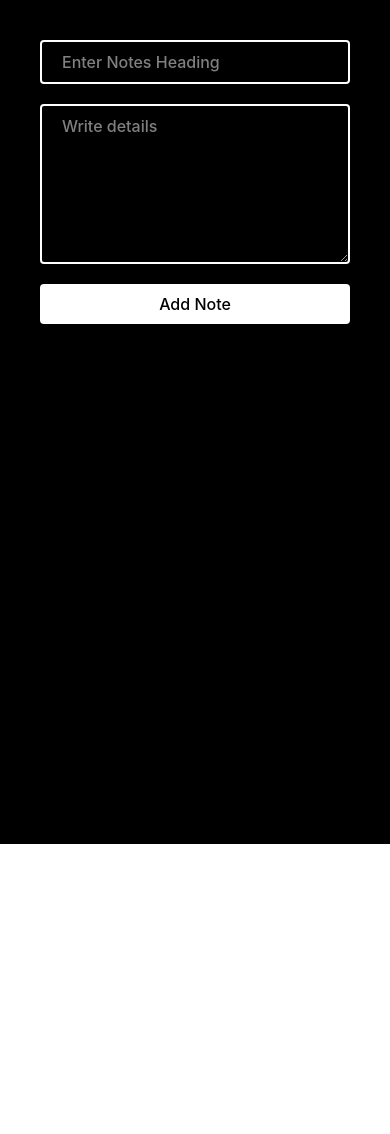
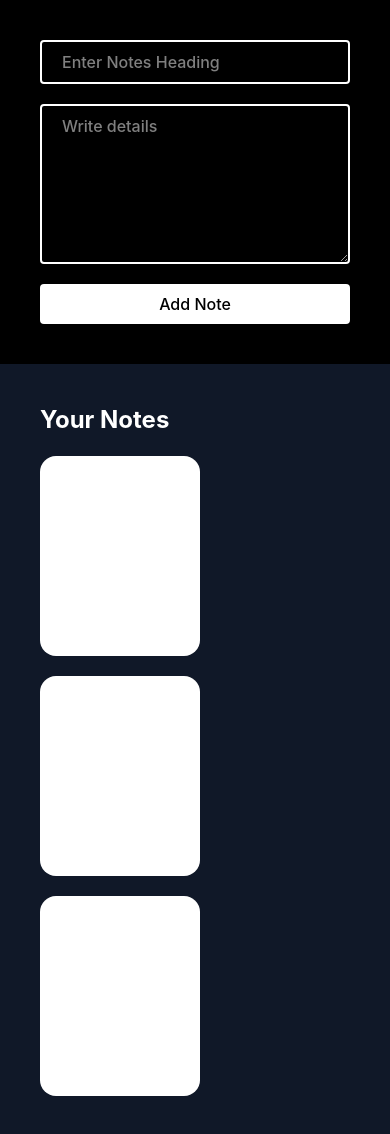
Before and after one commit to AbhijitLaha/React-learning, a React (Vite) app in the folder 13-notes-app/: page / in a window 390 px wide. Before the commit the page ends 844 px from the top, so only its background shows below. Built offline with nearby package versions, Linux system fonts and the light colour scheme.

Commit message:
feat: update layout for notes app with responsive design adjustments

```diff
--- a/13-notes-app/src/App.jsx
+++ b/13-notes-app/src/App.jsx
@@ -8,10 +8,10 @@ const App = () => {
   }
 
   return (
-    <div className="h-screen bg-black text-white">
+    <div className="h-screen lg:flex bg-black text-white">
       <form onSubmit={(e) =>{
         submitHandler(e)
-      }} className="flex justify-between gap-5 flex-col items-start p-10">
+      }} className="flex lg:w-1/2 gap-5 flex-col items-start p-10">
           <input
             type="text"
             placeholder="Enter Notes Heading"
@@ -26,6 +26,16 @@ const App = () => {
             Add Note
           </button>
       </form>
+
+      <div className=" lg:w-1/2 bg-gray-900 p-10">
+        <h1 className="text-2xl font-bold">Your Notes</h1>
+
+        <div className="flex flex-wrap gap-5 mt-5 h-full overflow-auto">
+          <div className="h-50 w-40 rounded-2xl bg-white"></div>
+          <div className="h-50 w-40 rounded-2xl bg-white"></div>
+          <div className="h-50 w-40 rounded-2xl bg-white"></div>
+        </div>
+      </div>
     </div>
   );
 };
```
